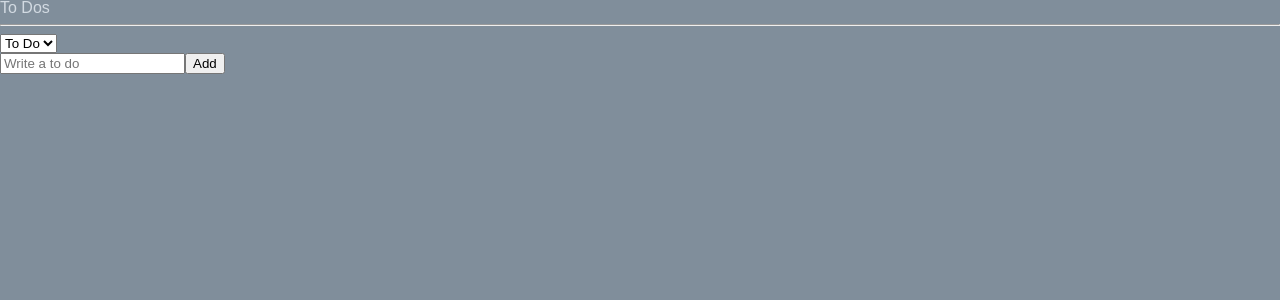
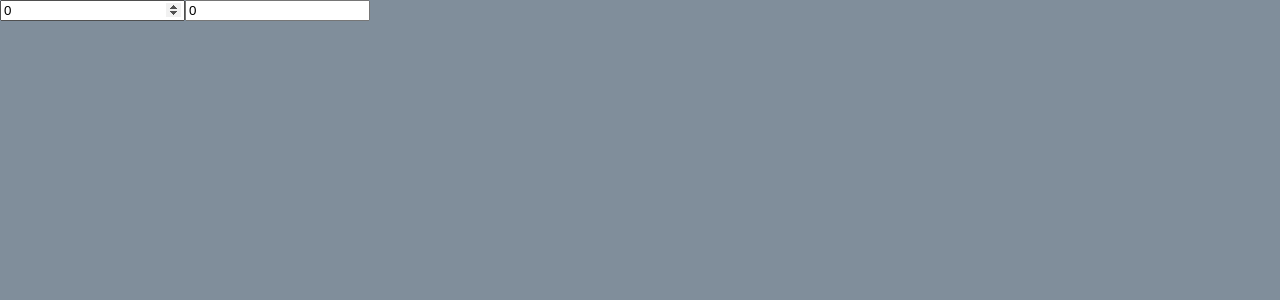
Before and after one commit to Guiwoo/Movie-master, a React (Create React App) app: page / in a window 1280 px wide. Shown: the top 300 px of the page. Built offline with nearby package versions, Linux system fonts and the light colour scheme.

Commit message:
time converter [reset]

```diff
--- a/src/App.tsx
+++ b/src/App.tsx
@@ -1,13 +1,31 @@
-import GlobalStyle from "./styles/GlobalStyle";
-import { useRecoilValue } from "recoil";
-import ToDoList from "./components/ToDoList";
+import React from "react";
+import { useRecoilState, useRecoilValue } from "recoil";
+import { hourSelector, minutesState } from "./atom";
 
 function App() {
+  const [mins, setMins] = useRecoilState(minutesState);
+  const [hours, setHours] = useRecoilState(hourSelector);
+  const onMinsChange = (event: React.FormEvent<HTMLInputElement>) => {
+    setMins(parseInt(event.currentTarget.value));
+  };
+  const onHoursChange = (event: React.FormEvent<HTMLInputElement>) => {
+    setHours(parseInt(event.currentTarget.value));
+  };
   return (
-    <>
-      <GlobalStyle />
-      <ToDoList />
-    </>
+    <div>
+      <input
+        value={mins}
+        onChange={onMinsChange}
+        type="number"
+        placeholder="minutes"
+      />
+      <input
+        value={hours}
+        onChange={onHoursChange}
+        type="number"
+        placeholder="hours"
+      />
+    </div>
   );
 }
 
--- a/src/atom.ts
+++ b/src/atom.ts
@@ -1,32 +1,19 @@
 import { atom,selector } from "recoil";
 
-export enum CategoryEnum {
-  "Todo"= "Todo",
-  "Doing"="Doing",
-  "Done"="Done"
-}
 
-export interface ItoDoState {
-    text: string;
-    id: number;
-    category: CategoryEnum
-  }
-
-export const categoryState = atom<CategoryEnum>({
-  key:"category",
-  default:CategoryEnum.Todo
+export const minutesState = atom({
+  key:"minutes",
+  default:0,
 })
 
-export const toDoAtom = atom<ItoDoState[]>({
-key: "toDo",
-default: [],
-});
-
-export const toDoSelecor = selector({
-  key:"toDoSelector",
+export const hourSelector = selector<number>({
+  key:"hours",
   get:({get})=>{
-    const toDos = get(toDoAtom)
-    const category = get(categoryState)
-    return [toDos.filter((a)=>a.category === category)]
+    const mins = get(minutesState)
+    return mins/60;
   },
+  set:({set},newValue)=>{
+    const minutes = Number(newValue) * 60;
+    set(minutesState,minutes)
+  }
 })
--- a/src/components/FormTodo.tsx
+++ /dev/null
@@ -1,26 +0,0 @@
-import { useForm } from "react-hook-form";
-import { useRecoilValue, useSetRecoilState } from "recoil";
-import { categoryState, toDoAtom } from "../atom";
-
-const FormTodo = () => {
-  const { register, handleSubmit, setValue } = useForm();
-  const setTodos = useSetRecoilState(toDoAtom);
-  const category = useRecoilValue(categoryState);
-  const onValid = handleSubmit(({ toDo }) => {
-    setTodos((prev) => [...prev, { text: toDo, id: Date.now(), category }]);
-    setValue("toDo", "");
-  });
-  return (
-    <form onSubmit={onValid}>
-      <input
-        {...register("toDo", {
-          required: "Please Write a Todo Message",
-        })}
-        placeholder="Write a to do"
-      />
-      <button>Add</button>
-    </form>
-  );
-};
-
-export default FormTodo;
--- a/src/components/ListTodo.tsx
+++ /dev/null
@@ -1,49 +0,0 @@
-import { useRecoilValue, useSetRecoilState } from "recoil";
-import { CategoryEnum, ItoDoState, toDoAtom, toDoSelecor } from "../atom";
-
-const ListTodo = ({ text, category, id }: ItoDoState) => {
-  const setToDos = useSetRecoilState(toDoAtom);
-  const onClick = (newCat: ItoDoState["category"]) => {
-    setToDos((oldTodos) => {
-      const targetIndex = oldTodos.findIndex((e) => e.id === id);
-      const updateTodo = { id, text, category: newCat };
-      return [
-        ...oldTodos.slice(0, targetIndex),
-        updateTodo,
-        ...oldTodos.slice(targetIndex + 1),
-      ];
-    });
-  };
-  /**
-   * const onClick = (e:React.MouseEvent<HTMLButtonElement>) => {
-   *    const {currentTarget:{name}}=e
-   * }
-   */
-  return (
-    <div style={{ display: "flex", margin: "10px" }}>
-      <div
-        style={{
-          marginRight: "15px",
-          display: "flex",
-          alignItems: "center",
-          fontSize: "22px",
-        }}
-      >
-        <li>{text}</li>
-      </div>
-      <div style={{ display: "flex", flexDirection: "column" }}>
-        {category !== CategoryEnum.Doing && (
-          <button onClick={() => onClick(CategoryEnum.Doing)}>Doing</button>
-        )}
-        {category !== CategoryEnum.Todo && (
-          <button onClick={() => onClick(CategoryEnum.Todo)}>To Do</button>
-        )}
-        {category !== CategoryEnum.Done && (
-          <button onClick={() => onClick(CategoryEnum.Done)}>Done</button>
-        )}
-      </div>
-    </div>
-  );
-};
-
-export default ListTodo;
--- a/src/components/ToDoList.tsx
+++ /dev/null
@@ -1,30 +0,0 @@
-import React from "react";
-import { useRecoilState, useRecoilValue } from "recoil";
-import { CategoryEnum, categoryState, toDoAtom, toDoSelecor } from "../atom";
-import FormTodo from "./FormTodo";
-import ListTodo from "./ListTodo";
-
-const ToDoList = () => {
-  const [todos] = useRecoilValue(toDoSelecor);
-  const [category, setCategory] = useRecoilState(categoryState);
-  const onInput = (e: React.FormEvent<HTMLSelectElement>) => {
-    setCategory(e.currentTarget.value as any);
-  };
-  return (
-    <div>
-      <h1>To Dos</h1>
-      <hr />
-      <select value={category} onInput={onInput}>
-        <option value={CategoryEnum.Todo}>To Do</option>
-        <option value={CategoryEnum.Doing}>Doing</option>
-        <option value={CategoryEnum.Done}>Done</option>
-      </select>
-      <FormTodo />
-      {todos?.map((a) => (
-        <ListTodo key={a.id} {...a} />
-      ))}
-    </div>
-  );
-};
-
-export default ToDoList;
--- a/src/index.tsx
+++ b/src/index.tsx
@@ -3,12 +3,14 @@ import ReactDOM from "react-dom";
 import { RecoilRoot } from "recoil";
 import { ThemeProvider } from "styled-components";
 import App from "./App";
+import GlobalStyle from "./styles/GlobalStyle";
 import { light } from "./styles/theme";
 
 ReactDOM.render(
   <React.StrictMode>
     <RecoilRoot>
       <ThemeProvider theme={light}>
+        <GlobalStyle />
         <App />
       </ThemeProvider>
     </RecoilRoot>
```
Also changed, not shown: 1 other file (tests, documents, lock files or other folders).
